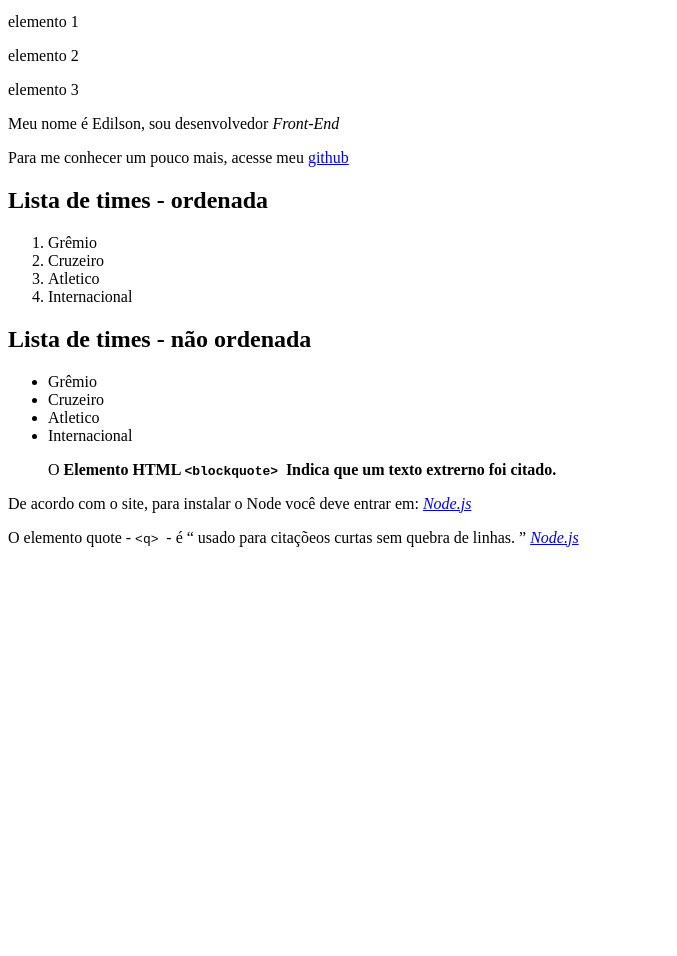
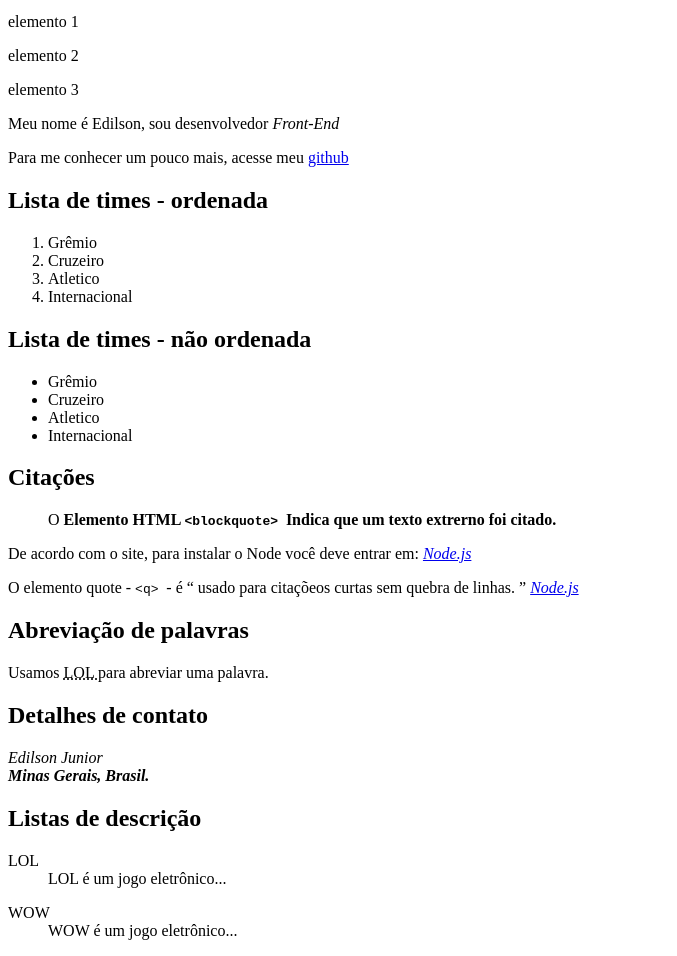
Before and after one commit to etmjr03/Trilha-Discover-Rocketseat, a plain HTML site: page index.html in a window 1280 px wide. Shown: the part 127-1083 px from the top of the page, without its empty margins (0-677 px from the left). Before the commit the page ends 800 px from the top, so only its background shows below. Drawn offline with Linux system fonts and the light colour scheme.

Commit message:
Conceitos de abreviacao detalhes e descricao

```diff
--- a/index.html
+++ b/index.html
@@ -65,6 +65,7 @@
     - q
     -->
 
+    <h2>Citações</h2>
     <blockquote cite="https://developer.mozilla.org/pt-BR/docs/Web/HTML/Global_attributes">
         <p>O
             <strong>Elemento HTML
@@ -96,6 +97,60 @@
         </a>
     </p>
 
+    <!--
+    Abreviação de palavras com HTML
+    -->
+
+    <h2>Abreviação de palavras</h2>
+    <p>
+        Usamos
+        <abbr title="League of Legends">
+            LOL
+        </abbr>
+        para abreviar uma palavra.
+    </p>
+
+    <!--
+    Detalhes de contato com HTML
+    -->
+
+    <h2>Detalhes de contato</h2>
+    <address>
+        <p>
+            Edilson Junior<br>
+            <strong>
+                Minas Gerais, Brasil.
+            </strong>
+        </p>
+    </address>
+
+    <!--
+    Listas de descrição
+    <dl>
+        <dt>Description List<dt>
+            <dt>Description Term<dt>
+    <dl>
+    -->
+
+    <h2>Listas de descrição</h2>
+    <dl>
+        <dt>
+            LOL
+        <dt>
+        <dd>
+            LOL é um jogo eletrônico...
+        <dd>
+    </dl>
+
+    <dl>
+        <dt>
+            WOW
+        <dd>
+        <dd>
+            WOW é um jogo eletrônico...
+        <dd>
+    </dl>
+
     </body>
 
 </html>
```
Lines whose indentation alone changed are shown as unchanged.
